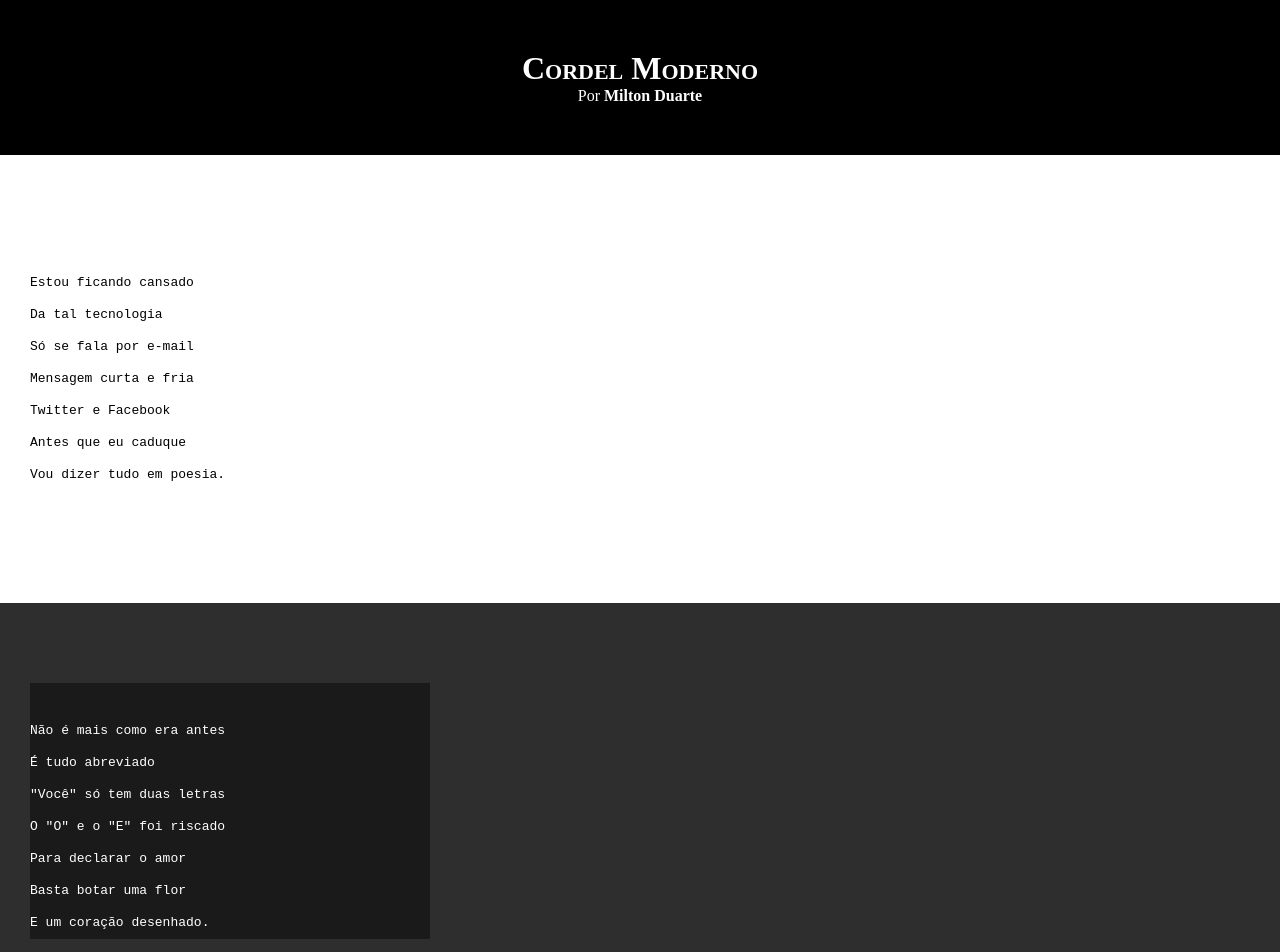
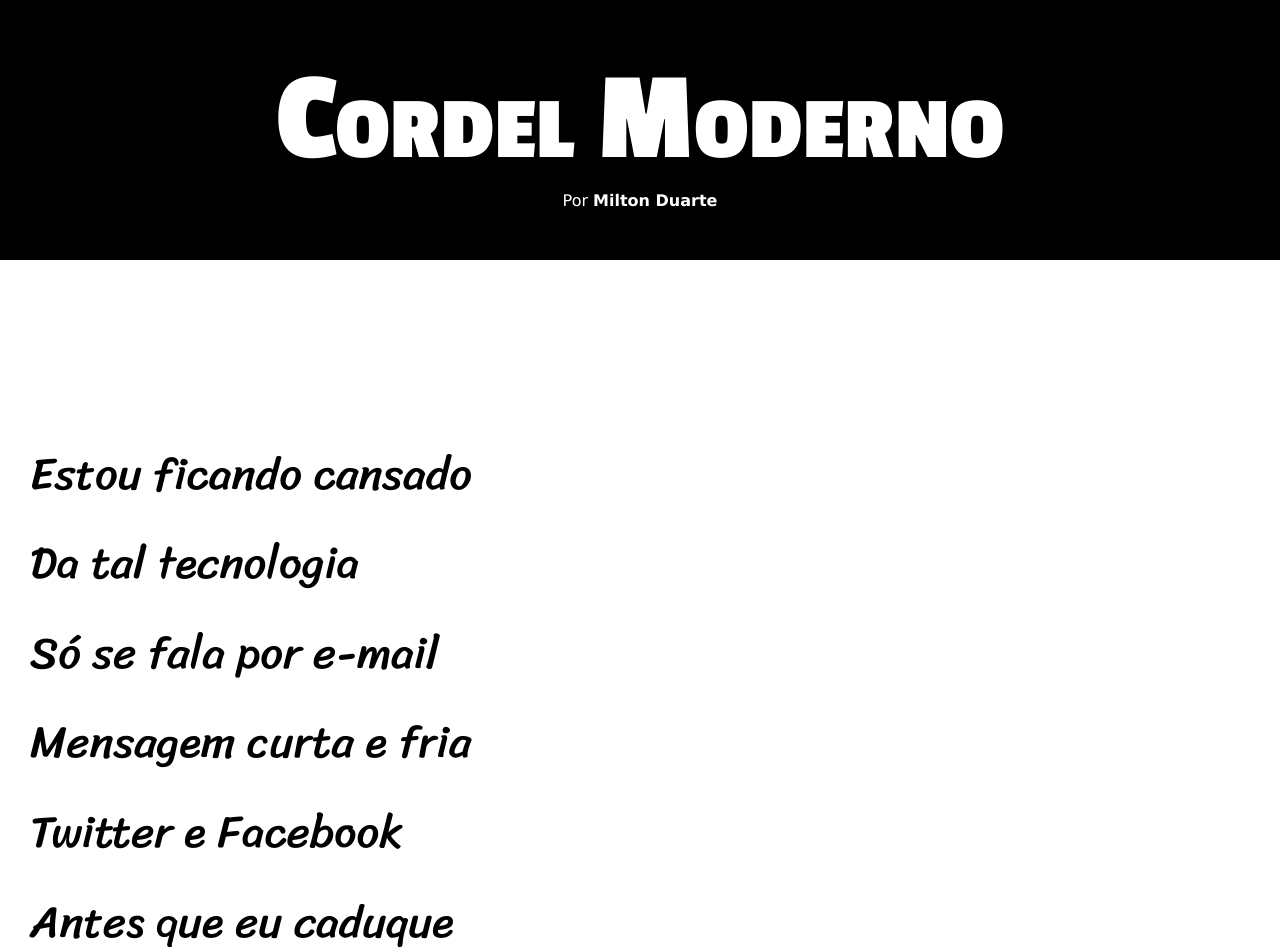
Before and after one commit to Suvini/HTML-CSS, a plain HTML site: page desafios/d012/index.html in a window 1280 px wide. Shown: the top 952 px of the page. Drawn offline with Linux system fonts and the light colour scheme.

Commit message:
Update style.css

```diff
--- a/desafios/d012/estilos/style.css
+++ b/desafios/d012/estilos/style.css
@@ -1,4 +1,15 @@
 @charset "UTF-8";
+
+@import url('https://fonts.googleapis.com/css2?family=Passion+One:wght@400;700;900&family=Sriracha&display=swap');
+
+
+:root {
+    --fonte1: Verdana, Geneva, Tahoma, sans-serif;
+    --fonte2: "Passion One", sans-serif;
+    --fonte3: "Sriracha", cursive;
+
+
+}
 
 * {
     margin: 0px;
@@ -8,6 +19,7 @@
 html, body {
     min-height: 100vh;
     background-color: darkgray;
+    font-family: var(--fonte1)
 }
 
 header {
@@ -19,6 +31,8 @@ header {
 header > h1 {
     padding: 50px 0px 0px 0px;
     font-variant: small-caps;
+    font-family: var(--fonte2);
+    font-size: 10vw;
 }
 
 header > p {
@@ -38,13 +52,17 @@ a:hover {
 section {
     padding-top: 10vh;
     padding-bottom: 10vh;
-    line-height: 2em;
     padding-left: 30px;
 }
 
 
+
+
  main > section > pre {
     white-space: pre-line;
+    font-family: var(--fonte3);
+    font-size: 3.5vw;
+    line-height: 2em;
 }
 
 section.normal {
@@ -58,7 +76,8 @@ section.imagem {
 }
 
 section.imagem > pre > p {
-    width: 400px;
+    display: inline-block;
+    padding: 5px;
     background-color: rgba(0, 0, 0, 0.445);
 }
 
```
